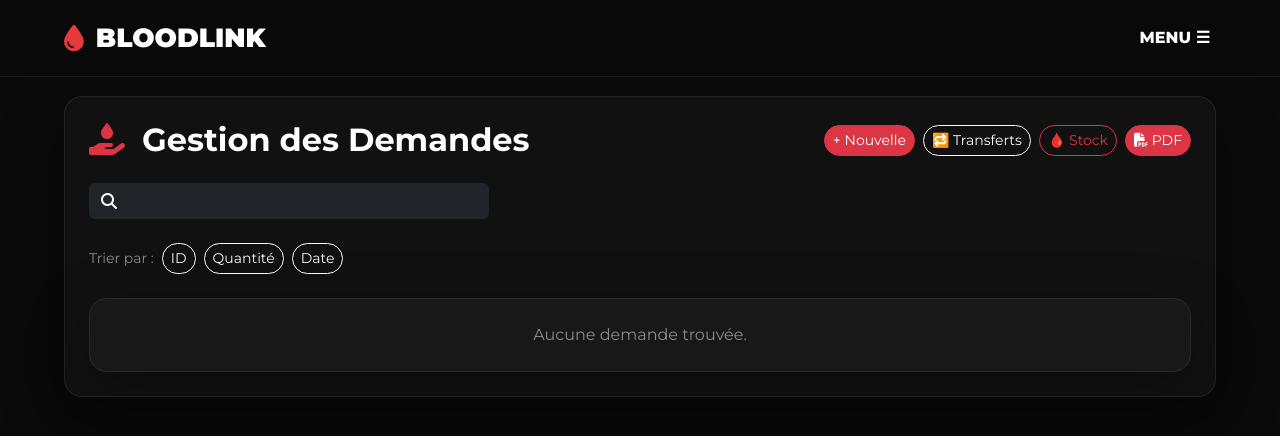
After one commit to YChaffai/Esprit-PIDEV-3A47-2026-Bloodlink, a PHP site: template templates/admin/demande/index.html.twig in a window 1280 px wide. The commit adds this page. Shown: the top 436 px of the page. Run offline with PHP 8.4, Linux system fonts and the light colour scheme; the template is opened without the code that fills it, so the values that code supplies are empty; some libraries are stand-ins or nearby versions.

Commit message:
amelioration

```diff
--- /dev/null
+++ b/templates/admin/demande/_delete_form.html.twig
@@ -0,0 +1,4 @@
+<form method="post" action="{{ path('back_demande_deletee', {'id': demande.id}) }}" onsubmit="return confirm('Are you sure you want to delete this item?');">
+    <input type="hidden" name="_token" value="{{ csrf_token('delete' ~ demande.id) }}">
+    <button class="btn">Delete</button>
+</form>
--- /dev/null
+++ b/templates/admin/demande/_form.html.twig
@@ -0,0 +1,4 @@
+{{ form_start(form) }}
+    {{ form_widget(form) }}
+    <button class="btn">{{ button_label|default('Save') }}</button>
+{{ form_end(form) }}
--- /dev/null
+++ b/templates/admin/demande/index.html.twig
@@ -0,0 +1,210 @@
+{% extends 'base_front.html.twig' %}
+
+{% block title %}Gestion des Demandes{% endblock %}
+
+{% block body %}
+<div class="glass-card p-4">
+
+    {# ================= HEADER ================= #}
+    <div class="d-flex justify-content-between align-items-center mb-4 flex-wrap gap-3">
+        <h2 class="fw-bold text-white mb-0">
+            <i class="fa-solid fa-hand-holding-droplet me-2 text-danger"></i>
+            Gestion des Demandes
+        </h2>
+
+        <div class="d-flex gap-2 flex-wrap">
+            <a href="{{ path('app_demande_new') }}"
+               class="btn btn-danger btn-sm rounded-pill">
+                + Nouvelle
+            </a>
+
+            <a href="{{ path('front_transfert_index') }}"
+               class="btn btn-outline-light btn-sm rounded-pill">
+                🔁 Transferts
+            </a>
+
+            <a href="{{ path('front_stock_index') }}"
+               class="btn btn-outline-danger btn-sm rounded-pill">
+                🩸 Stock
+            </a>
+
+            <a href="{{ path('front_demande_pdf') }}"
+               class="btn btn-danger btn-sm rounded-pill">
+                <i class="fa fa-file-pdf"></i> PDF
+            </a>
+        </div>
+    </div>
+
+    {# ================= RECHERCHE ================= #}
+    <div class="mb-4" style="max-width:400px;">
+        <div class="input-group">
+            <span class="input-group-text bg-dark text-white border-0">
+                <i class="fas fa-search"></i>
+            </span>
+            <input type="text"
+                   id="searchInput"
+                   class="form-control bg-dark text-white border-0"
+                   placeholder="Rechercher...">
+        </div>
+    </div>
+
+    {# ================= TRI ================= #}
+    <div class="mb-4 d-flex flex-wrap gap-2 align-items-center">
+        <span class="text-white-50 small">Trier par :</span>
+
+        {% set newDirId = sortField == 'id' and sortDir == 'ASC' ? 'DESC' : 'ASC' %}
+        {% set newDirQte = sortField == 'quantite' and sortDir == 'ASC' ? 'DESC' : 'ASC' %}
+        {% set newDirDate = sortField == 'createdAt' and sortDir == 'ASC' ? 'DESC' : 'ASC' %}
+
+        <a href="{{ path('app_demande_index', {sort:'id', dir:newDirId}) }}"
+           class="btn btn-sm btn-outline-light rounded-pill">
+            ID
+            {% if sortField == 'id' %}
+                <i class="fa-solid fa-arrow-{{ sortDir == 'ASC' ? 'up' : 'down' }}"></i>
+            {% endif %}
+        </a>
+
+        <a href="{{ path('app_demande_index', {sort:'quantite', dir:newDirQte}) }}"
+           class="btn btn-sm btn-outline-light rounded-pill">
+            Quantité
+            {% if sortField == 'quantite' %}
+                <i class="fa-solid fa-arrow-{{ sortDir == 'ASC' ? 'up' : 'down' }}"></i>
+            {% endif %}
+        </a>
+
+        <a href="{{ path('app_demande_index', {sort:'createdAt', dir:newDirDate}) }}"
+           class="btn btn-sm btn-outline-light rounded-pill">
+            Date
+            {% if sortField == 'createdAt' %}
+                <i class="fa-solid fa-arrow-{{ sortDir == 'ASC' ? 'up' : 'down' }}"></i>
+            {% endif %}
+        </a>
+    </div>
+
+    {# ================= LISTE ================= #}
+    <div id="demandeContainer">
+
+        {% for demande in demandes %}
+        <div class="glass-card mb-3 p-3" style="border-left:4px solid var(--primary);">
+            <div class="row align-items-center gy-3">
+
+                <div class="col-md-1">
+                    <span class="text-white-50 small">ID</span><br>
+                    <span class="text-white">#{{ demande.id }}</span>
+                </div>
+
+                <div class="col-md-2">
+                    <span class="text-white-50 small">Banque</span><br>
+                    <span class="text-white">{{ demande.idBanque }}</span>
+                </div>
+
+                <div class="col-md-2 text-center">
+                    <span class="text-white-50 small">Type</span><br>
+                    <strong class="text-white">{{ demande.typeSang }}</strong>
+                </div>
+
+                <div class="col-md-1 text-center">
+                    <span class="text-white-50 small">Quantité</span><br>
+                    <span class="text-white">{{ demande.quantite }}</span>
+                </div>
+
+                <div class="col-md-2 text-center">
+                    <span class="text-white-50 small">Urgence</span><br>
+                    <span class="badge bg-danger">
+                        {{ demande.urgence }}
+                    </span>
+                </div>
+
+                <div class="col-md-2 text-center">
+                    <span class="text-white-50 small">Statut</span><br>
+                    <span class="badge bg-secondary">
+                        {{ demande.status }}
+                    </span>
+                </div>
+
+                <div class="col-md-1 text-center">
+                    <span class="text-white-50 small">Création</span><br>
+                    <span class="text-white-50 small">
+                        {{ demande.createdAt ? demande.createdAt|date('d/m/Y') : '-' }}
+                    </span>
+                </div>
+
+                <div class="col-md-1 text-end">
+                    <a href="{{ path('app_demande_show', {'id': demande.id}) }}"
+                       class="btn btn-sm btn-outline-light rounded-circle me-1">
+                        <i class="fas fa-eye"></i>
+                    </a>
+
+                    <a href="{{ path('app_demande_edit', {'id': demande.id}) }}"
+                       class="btn btn-sm btn-outline-danger rounded-circle">
+                        <i class="fas fa-pen"></i>
+                    </a>
+                </div>
+
+            </div>
+        </div>
+
+        {% else %}
+        <div class="glass-card text-center p-4">
+            <p class="text-white-50 mb-0">Aucune demande trouvée.</p>
+        </div>
+        {% endfor %}
+
+    </div>
+</div>
+
+{# ================= AJAX SEARCH ================= #}
+<script>
+document.getElementById('searchInput').addEventListener('keyup', function () {
+
+    let query = this.value;
+
+    fetch("{{ path('back_demande_search') }}?q=" + query)
+        .then(response => response.json())
+        .then(data => {
+
+            let container = document.getElementById('demandeContainer');
+            container.innerHTML = '';
+
+            if (data.length === 0) {
+                container.innerHTML = `
+                    <div class="glass-card text-center p-4">
+                        <p class="text-white-50 mb-0">Aucun résultat trouvé.</p>
+                    </div>
+                `;
+                return;
+            }
+
+            data.forEach(demande => {
+                container.innerHTML += `
+                    <div class="glass-card mb-3 p-3" style="border-left:4px solid #e63939;">
+                        <div class="row align-items-center gy-3">
+
+                            <div class="col-md-1 text-white">#${demande.id}</div>
+                            <div class="col-md-2 text-white">${demande.banque}</div>
+                            <div class="col-md-2 text-center text-white fw-bold">${demande.type}</div>
+                            <div class="col-md-1 text-center text-white">${demande.quantite}</div>
+                            <div class="col-md-2 text-center">
+                                <span class="badge bg-danger">${demande.urgence ?? ''}</span>
+                            </div>
+                            <div class="col-md-2 text-center">
+                                <span class="badge bg-secondary">${demande.status}</span>
+                            </div>
+                            <div class="col-md-1 text-center text-white-50">${demande.createdAt ?? '-'}</div>
+
+                            <div class="col-md-1 text-end">
+                                <a href="/demande/${demande.id}"
+                                   class="btn btn-sm btn-outline-light rounded-circle">
+                                   <i class="fas fa-eye"></i>
+                                </a>
+                            </div>
+
+                        </div>
+                    </div>
+                `;
+            });
+        });
+});
+</script>
+
+{% endblock %}
```
Also changed, not shown: src/Controller/back/DemandeController.php (+59 -0 lines), src/Controller/back/TransfertController.php (+9 -0 lines), src/Controller/back/demandeadmin.php (deleted, +0 -81 lines), templates/admin/demande/edit.html.twig (added, +72 -0 lines), templates/admin/demande/new.html.twig (added, +80 -0 lines), templates/admin/demande/show.html.twig (added, +56 -0 lines), templates/back/index.html.twig (+4 -4 lines), templates/back/transfert.html.twig (+51 -5 lines), templates/transfert/show.html.twig (+58 -33 lines).
